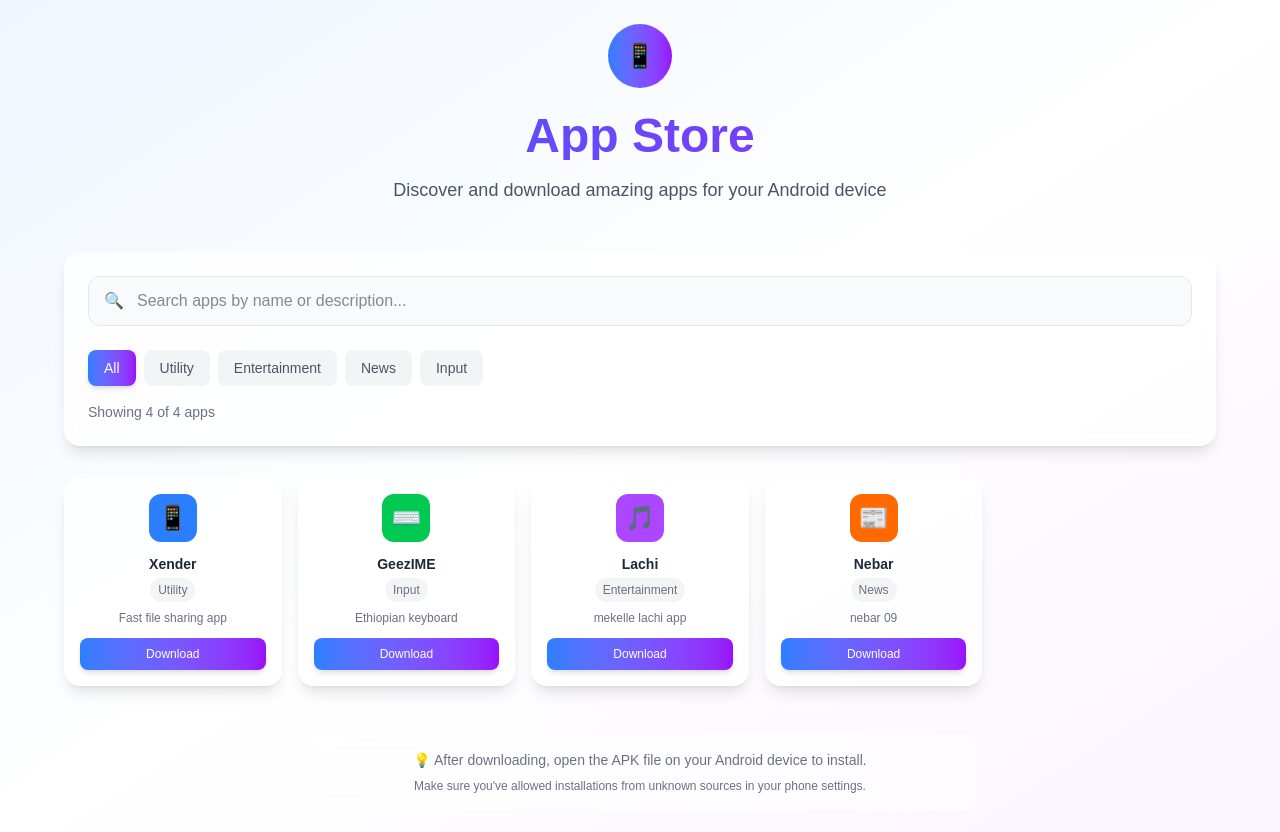
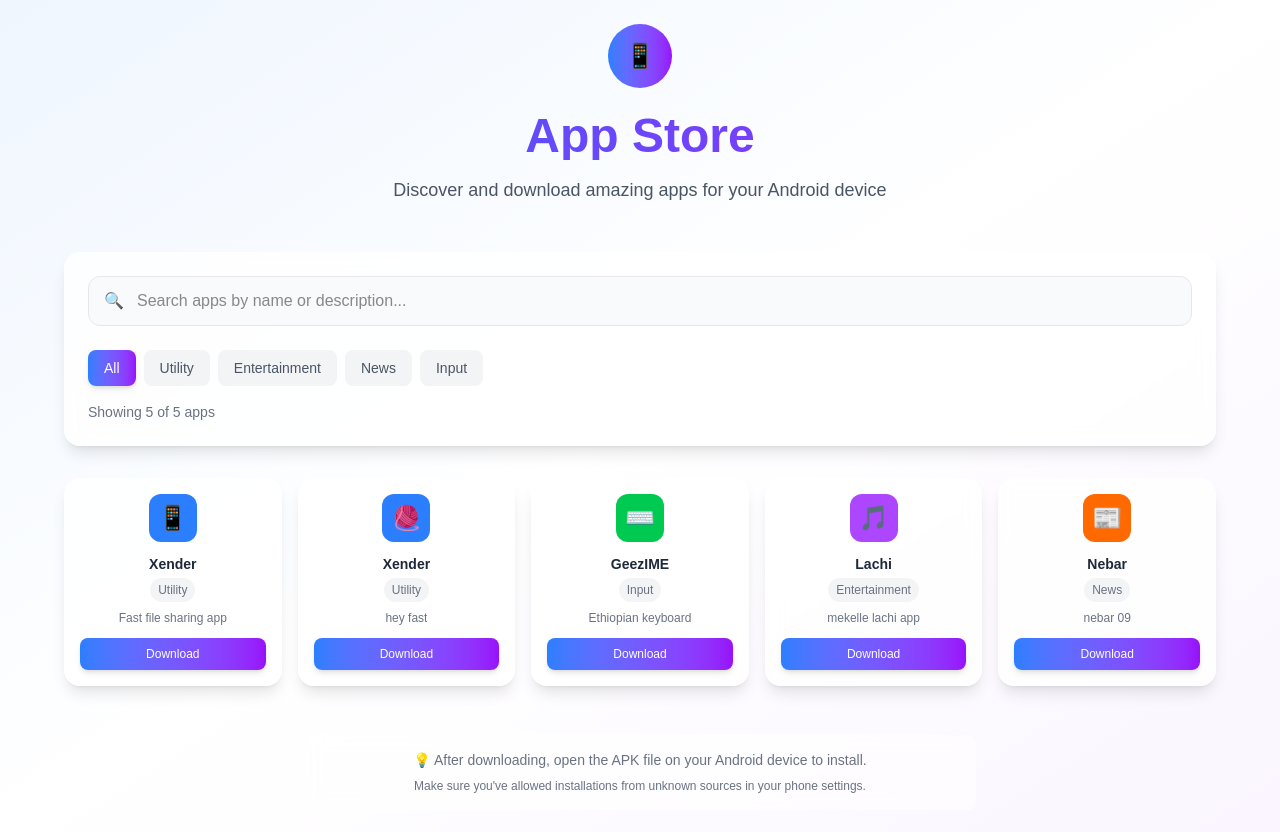
Before and after one commit to tilahungoito/Xendermobileapp, a Next.js app: page / in a window 1280 px wide. Built offline with nearby package versions, Linux system fonts and the light colour scheme.

Commit message:
nice day please?

```diff
--- a/app/page.tsx
+++ b/app/page.tsx
@@ -9,6 +9,14 @@
     fileName: "Xender.apk",
     description: "Fast file sharing app",
     icon: "📱",
+    color: "bg-blue-500",
+    category: "Utility"
+  },
+  {
+    name: "Xender",
+    fileName: "abyiadi.apk",
+    description: "hey fast",
+    icon: "🧶",
     color: "bg-blue-500",
     category: "Utility"
   },
```
Also changed, not shown: 1 other file (tests, documents, lock files or other folders).
